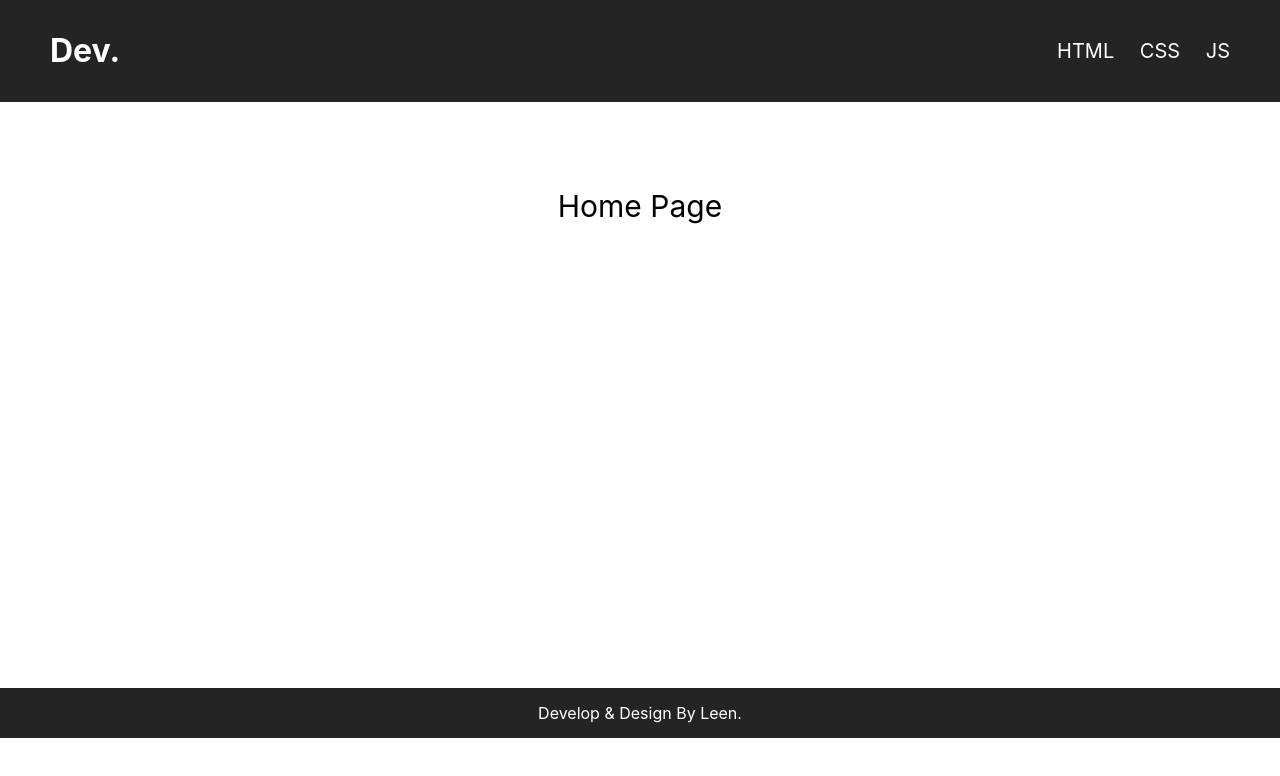
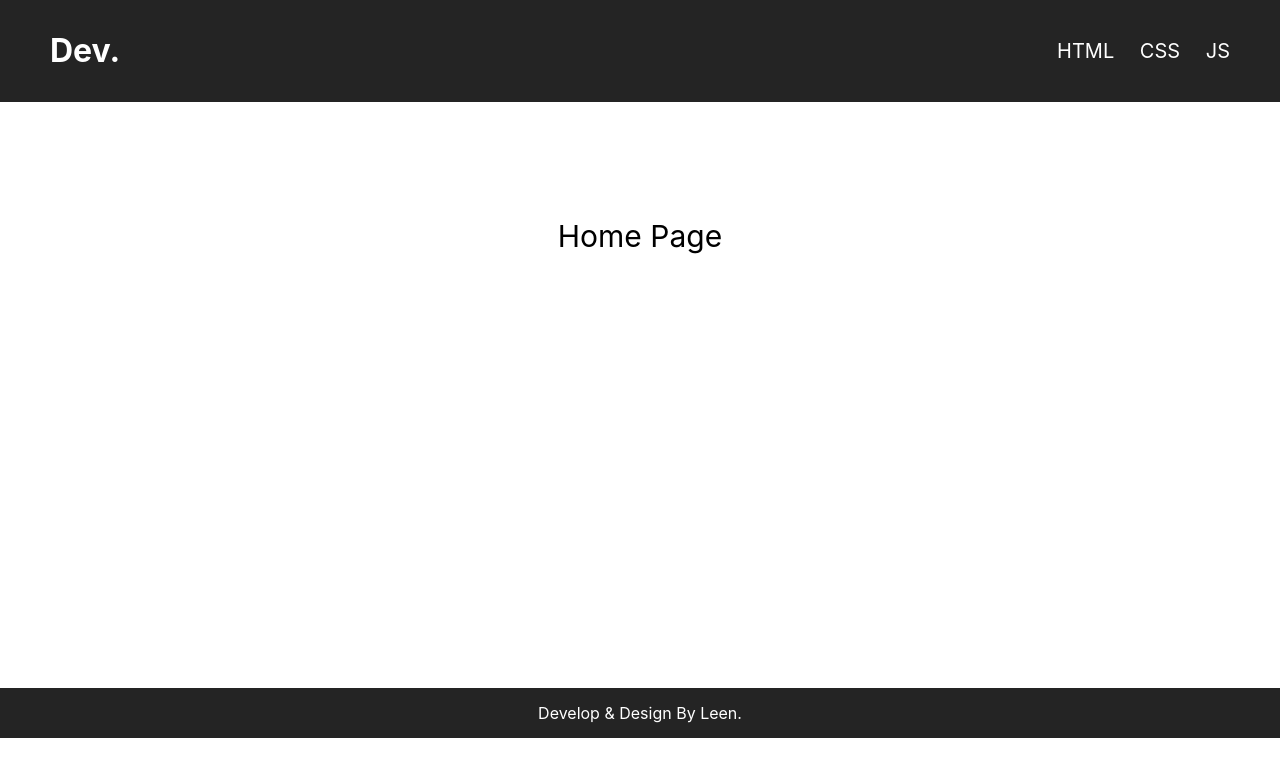
Before and after one commit to Leen-odeh3/react-training-2023, a React (Create React App) app: page / in a window 1280 px wide. Shown: the top 776 px of the page. Built offline with nearby package versions, Linux system fonts and the light colour scheme.

Commit message:
props & component done

```diff
--- a/src/Pages/Css.jsx
+++ b/src/Pages/Css.jsx
@@ -1,9 +1,10 @@
 import React from 'react'
+import Main from '../component/Main'
 
 const Css = () => {
   return (
     <div style={{height:"500px",textAlign:"center",fontSize:"30px",paddingTop:"86px"}}>
-      CSS Page
+    <Main name="CSS"/>
     </div>
   )
 }
--- a/src/Pages/Home.jsx
+++ b/src/Pages/Home.jsx
@@ -1,9 +1,10 @@
 import React from 'react'
+import Main from '../component/Main'
 
 const Home = () => {
   return (
     <div style={{height:"500px",textAlign:"center",fontSize:"30px",paddingTop:"86px"}}>
-      Home Page
+      <Main name="Home" />
     </div>
   )
 }
--- a/src/Pages/Html.jsx
+++ b/src/Pages/Html.jsx
@@ -1,9 +1,10 @@
 import React from 'react'
+import Main from '../component/Main'
 
 const Html = () => {
   return (
     <div style={{height:"500px",textAlign:"center",fontSize:"30px",paddingTop:"86px"}}>
-      HTML Page
+      <Main name="HTML" />
     </div>
   )
 }
--- a/src/Pages/Js.jsx
+++ b/src/Pages/Js.jsx
@@ -1,9 +1,10 @@
 import React from 'react'
+import Main from '../component/Main'
 
 const Js = () => {
   return (
     <div style={{height:"500px",textAlign:"center",fontSize:"30px",paddingTop:"86px"}}>
-    JS Page
+   <Main name="JS"/>
     </div>
   )
 }
--- /dev/null
+++ b/src/component/Main.jsx
@@ -0,0 +1,11 @@
+import React from 'react'
+
+const Main = ({name}) => {
+  return (
+    <div>
+      <p>{name} Page</p>
+    </div>
+  )
+}
+
+export default Main
```
